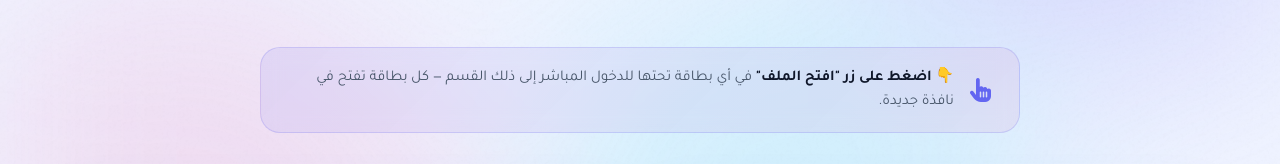
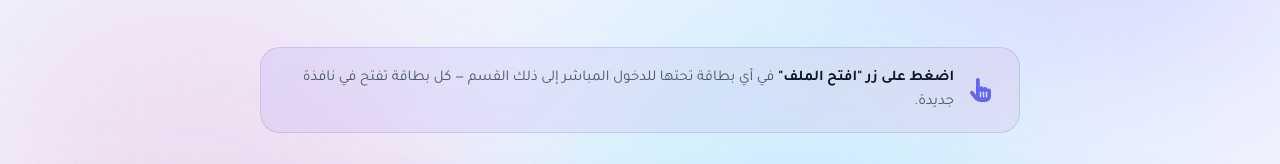
Before and after one commit to mazn44/M, a plain HTML site: page index.html in a window 1280 px wide. Shown: the part 432-596 px from the top of the page. Drawn offline with Linux system fonts and the light colour scheme.

Commit message:
Remove emoji from instruction text in index.html

```diff
--- a/index.html
+++ b/index.html
@@ -341,7 +341,7 @@ footer p{font-size:13px;color:var(--muted);margin-bottom:4px;}
 <div class="container">
 <div class="instruction">
   <i class="fa-solid fa-hand-pointer"></i>
-  <p>👇 <strong>اضغط على زر "افتح الملف"</strong> في أي بطاقة تحتها للدخول المباشر إلى ذلك القسم — كل بطاقة تفتح في نافذة جديدة.</p>
+  <p> <strong>اضغط على زر "افتح الملف"</strong> في أي بطاقة تحتها للدخول المباشر إلى ذلك القسم — كل بطاقة تفتح في نافذة جديدة.</p>
 </div>
 
 <!-- GRID -->
```
